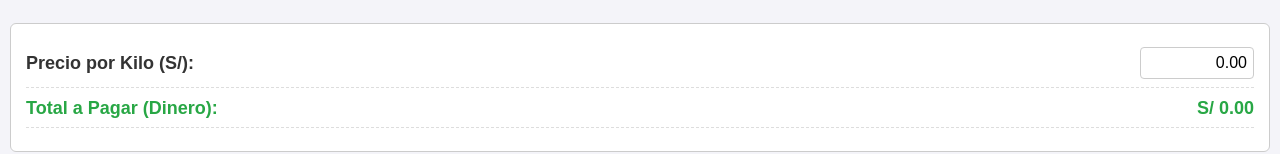
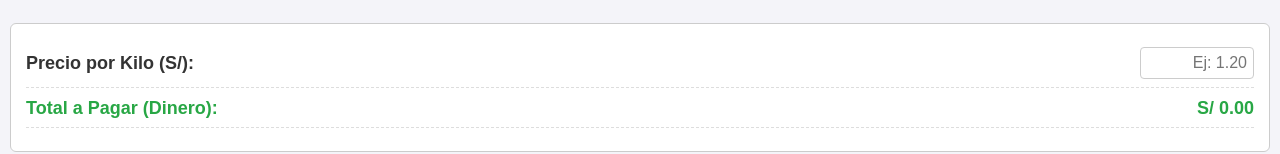
Before and after one commit to gabrielithoo/sistema_pesos_frontend, a React (Vite) app: page / in a window 1280 px wide. Shown: the part 190-344 px from the top of the page. Built offline with nearby package versions, Linux system fonts and the light colour scheme.

Commit message:
Refactor: separados los estilos inline de React al archivo CSS independiente

```diff
--- a/src/components/TablaPesos.tsx
+++ b/src/components/TablaPesos.tsx
@@ -23,7 +23,7 @@ export default function TablaPesos() {
   const manejarDescarga = () => {
     exportarTablaComoImagen({
       idElemento: 'tablaExcel',
-      descripcion: 'General', // Mandamos un valor fijo por defecto al utilitario
+      descripcion: 'General',
       fecha
     });
   };
@@ -51,7 +51,7 @@ export default function TablaPesos() {
       input: "text",
       inputLabel: "Ingrese el nombre del nuevo trabajador:",
       inputPlaceholder: "Ej: Juan Pérez",
-      inputAttributes: {maxlength: "15"},
+      inputAttributes: { maxlength: "15" },
       showCancelButton: true,
       confirmButtonColor: "#28a745",
       cancelButtonColor: "#dc3545",
@@ -67,6 +67,19 @@ export default function TablaPesos() {
     if (nombre) {
       agregarTrabajador(nombre);
     }
+  };
+
+  const manejarAgregarColumna = () => {
+    if (numColumnas >= 15) {
+      Swal.fire({
+        title: 'Límite alcanzado',
+        text: 'No puedes agregar más de 15 columnas de peso.',
+        icon: 'warning',
+        confirmButtonColor: '#28a745'
+      });
+      return;
+    }
+    agregarColumna();
   };
 
   return (
@@ -92,7 +105,7 @@ export default function TablaPesos() {
           />
         </div>
 
-        <div style={{ display: 'flex', gap: '10px' }}>
+        <div className="contenedor-botones-top">
           <button className="btn-top" onClick={lanzarModalNuevoTrabajador}>agregar</button>
           <button className="btn-top" onClick={manejarDescarga}>📷 descargar</button>
         </div>
@@ -105,8 +118,8 @@ export default function TablaPesos() {
             <tr>
               <th className="col-nombre">nombres</th>
               <th colSpan={numColumnas}>datos (pesos kg)</th>
-              <th className="col-boton-mas" style={{ width: '50px' }}>
-                <button className="btn-mas-celda" onClick={agregarColumna}>+</button>
+              <th className="col-boton-mas col-mas-cabecera">
+                <button className="btn-mas-celda" onClick={manejarAgregarColumna}>+</button>
               </th>
               <th>Total</th>
             </tr>
@@ -143,7 +156,7 @@ export default function TablaPesos() {
                   ))}
 
                   <td className="col-boton-mas">
-                    <button className="btn-mas-celda" onClick={agregarColumna}>+</button>
+                    <button className="btn-mas-celda" onClick={manejarAgregarColumna}>+</button>
                   </td>
 
                   <td className="col-total-trabajador">
@@ -157,19 +170,19 @@ export default function TablaPesos() {
       </div>
 
       {/* 💡 TOTAL GENERAL */}
-      <div className="contenedor-total-descarga" style={{ justifyContent: 'center' }}>
-        <div className="gran-total total-reducido" style={{ maxWidth: '100%' }}>
+      <div className="contenedor-total-descarga">
+        <div className="gran-total total-reducido">
           TOTAL GENERAL: <span>{Math.round(totalGeneralKilos)}</span> KG
         </div>
       </div>
 
       {/* 💡 PANEL DE PRECIOS Y DINERO (S/) */}
-      <div className="panel-totales" style={{ marginBottom: '20px', padding: '15px' }}>
+      <div className="panel-totales">
         <div className="info-pago">
           <span>Precio por Kilo (S/):</span>
           <input
             type="text"
-            value={precioPorKilo}
+            value={precioPorKilo === '0.00' ? '' : precioPorKilo}
             onChange={(e) => {
               const valorFiltrado = e.target.value.replace(/[^0-9.]/g, '');
               if (valorFiltrado.length <= 5) {
@@ -177,24 +190,17 @@ export default function TablaPesos() {
               }
             }}
             placeholder="Ej: 1.20"
-            style={{
-              width: '100px',
-              padding: '6px',
-              fontSize: '16px',
-              textAlign: 'right',
-              border: '1px solid #ccc',
-              borderRadius: '4px',
-            }}
+            className="btn-pago-input"
           />
         </div>
 
-        <div className="info-pago" style={{ color: '#28a745', marginTop: '10px' }}>
+        <div className="info-pago total-dinero-verde">
           <span>Total a Pagar (Dinero):</span>
           <span>S/ <span>{totalGeneralDinero.toFixed(2)}</span></span>
         </div>
       </div>
 
-      <div style={{ marginTop: '15px', marginBottom: '30px' }}>
+      <div className="contenedor-nueva-cosecha">
         <button className="btn-guardar-jornada" onClick={confirmarNuevaCosecha}>
           [Nueva cosecha]
         </button>
--- a/src/hooks/useSistemaPesos.ts
+++ b/src/hooks/useSistemaPesos.ts
@@ -21,7 +21,7 @@ export function useSistemaPesos() {
   const [busqueda, setBusqueda] = useState<string>('');
 
   const [precioPorKilo, setPrecioPorKilo] = useState<string>(() => {
-    return localStorage.getItem('pesos_precio') || '0.00';
+    return localStorage.getItem('pesos_precio') || '';
   });
 
   // --- 2. Auto-guardado en LocalStorage ---
@@ -65,7 +65,7 @@ export function useSistemaPesos() {
   const reiniciarCosecha = () => {
     setTrabajadores([]);
     setNumColumnas(1);
-    setPrecioPorKilo('0.00');
+    setPrecioPorKilo('');
     const hoy = new Date().toISOString().split('T')[0];
     setFecha(hoy);
   };
--- a/src/styles/diseno.css
+++ b/src/styles/diseno.css
@@ -270,4 +270,47 @@ th {
   .btn-top { width: 100%; padding: 12px; }
   th, td { height: 44px; font-size: 15px; }
   .celda-peso { font-size: 15px; }
-}
+  }
+
+  /* --- NUEVOS ESTILOS MUDADOS DESDE EL COMPONENTE --- */
+
+  .contenedor-botones-top {
+  display: flex;
+  gap: 10px;
+  }
+
+  .col-mas-cabecera {
+  width: 50px;
+  }
+
+  .total-dinero-verde {
+  color: #28a745;
+  margin-top: 10px;
+  }
+
+  .contenedor-nueva-cosecha {
+  margin-top: 15px;
+  margin-bottom: 30px;
+  }
+
+  .btn-pago-input {
+  width: 100px;
+  padding: 6px;
+  font-size: 16px;
+  text-align: right;
+  border: 1px solid #ccc;
+  border-radius: 4px;
+  }
+
+  /* Modificaciones de ordenamiento sobre clases existentes */
+  .contenedor-total-descarga {
+  justify-content: center;
+  }
+
+  .total-reducido {
+  max-width: 100%;
+  }
+
+  .panel-totales {
+  margin-bottom: 20px;
+  }
```
